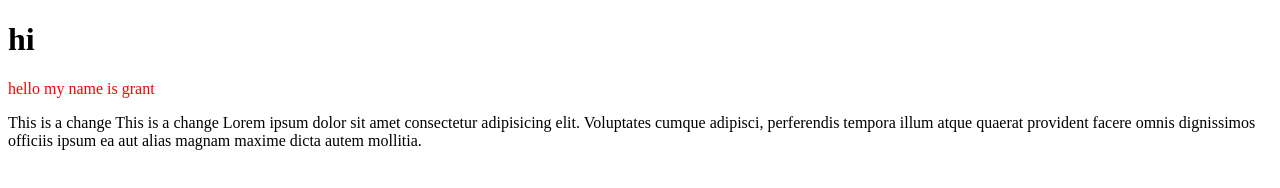
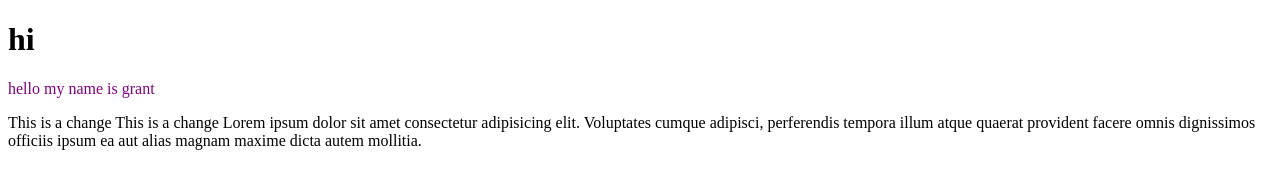
Before and after one commit to GrantCrowder/mysite, a plain HTML site: page index.html in a window 1280 px wide. Drawn offline with Linux system fonts and the light colour scheme.

Commit message:
Made Purple

```diff
--- a/styles.css
+++ b/styles.css
@@ -1 +1 @@
-.hello {color:red;}
+.hello {color:purple;}
```
